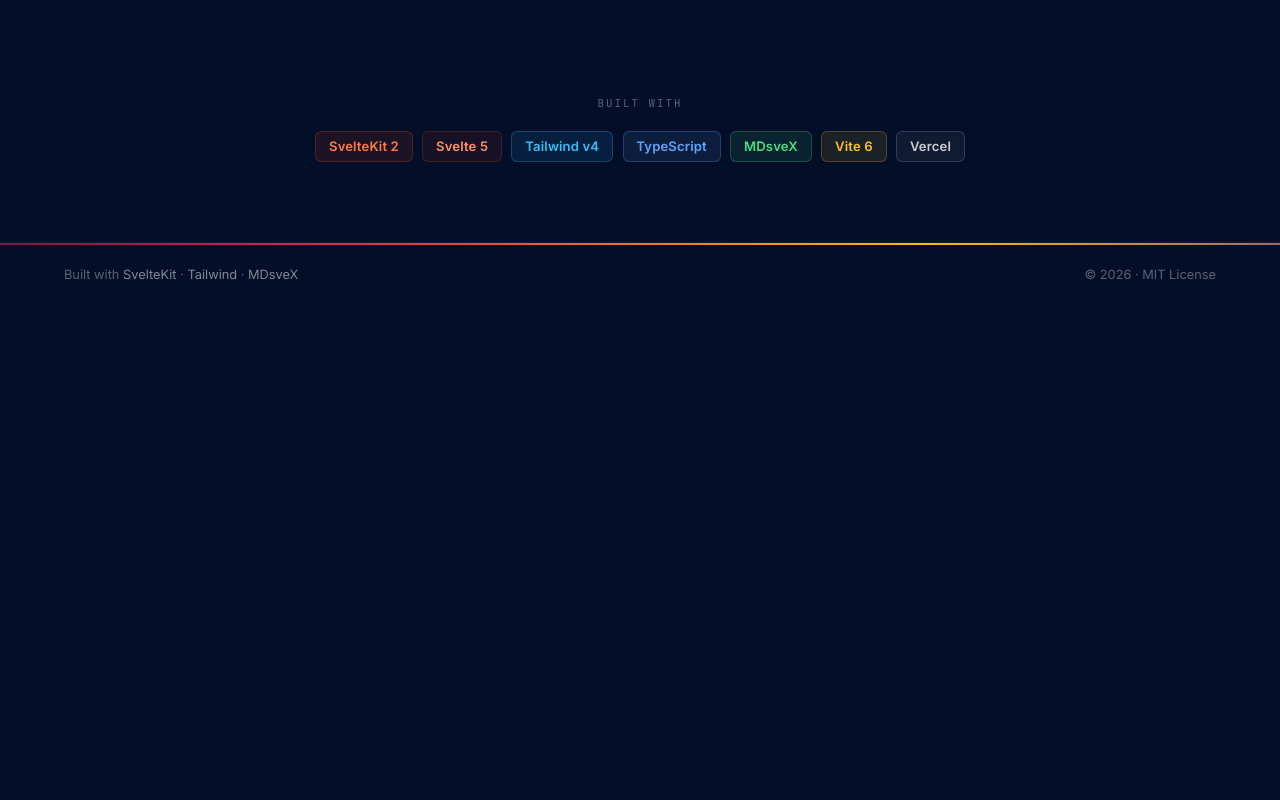
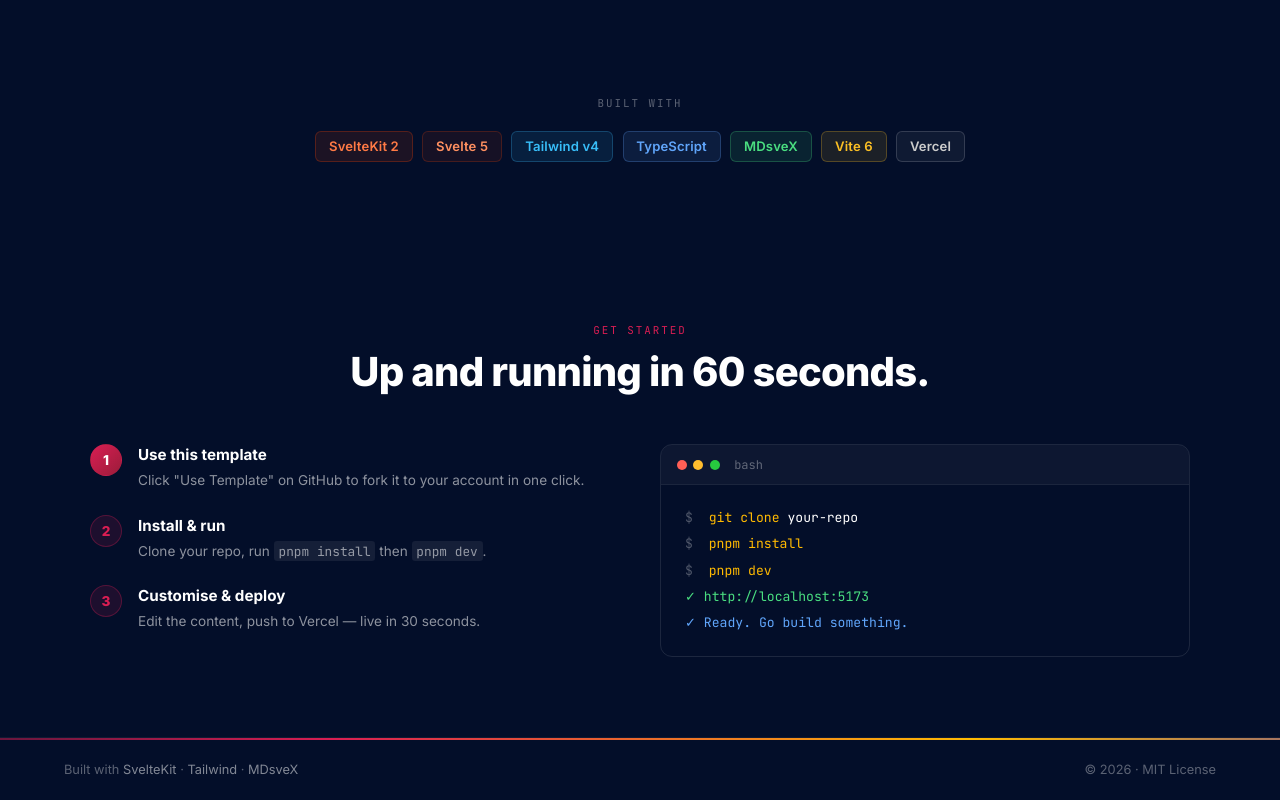
Before and after one commit to loke-dev/sveltekit-landing-page-template, a SvelteKit app: page / in a window 1280 px wide. Shown: the part 1527-2327 px from the top of the page. Before the commit the page ends 1832 px from the top, so only its background shows below. Built offline with nearby package versions, Linux system fonts and the light colour scheme.

Commit message:
feat: add HowToUseSection with steps and terminal mockup

```diff
--- /dev/null
+++ b/src/lib/components/sections/HowToUseSection.svelte
@@ -0,0 +1,169 @@
+<script lang="ts">
+	import SectionLabel from '$components/ui/SectionLabel.svelte';
+	import { fadeIn } from '$utils/fadeIn';
+
+	const steps = [
+		{ n: '1', title: 'Use this template',    desc: 'Click "Use Template" on GitHub to fork it to your account in one click.' },
+		{ n: '2', title: 'Install & run',         desc: 'Clone your repo, run <code>pnpm install</code> then <code>pnpm dev</code>.' },
+		{ n: '3', title: 'Customise & deploy',   desc: 'Edit the content, push to Vercel — live in 30 seconds.' },
+	];
+</script>
+
+<section id="how-to-use" class="section" aria-labelledby="howto-heading">
+	<div class="section-container">
+		<div class="section-header" use:fadeIn>
+			<SectionLabel text="Get Started" />
+			<h2 id="howto-heading" class="section-title">Up and running in 60 seconds.</h2>
+		</div>
+
+		<div class="howto-grid">
+			<ol class="steps" use:fadeIn={{ delay: 100 }}>
+				{#each steps as step, i}
+					<li class="step">
+						<span class="step-number" class:active={i === 0}>{step.n}</span>
+						<div>
+							<h3 class="step-title">{step.title}</h3>
+							<!-- eslint-disable-next-line svelte/no-at-html-tags -->
+							<p class="step-desc">{@html step.desc}</p>
+						</div>
+					</li>
+				{/each}
+			</ol>
+
+			<div class="terminal" use:fadeIn={{ delay: 200 }} role="img" aria-label="Terminal showing installation commands">
+				<div class="terminal-header" aria-hidden="true">
+					<span class="dot red"></span>
+					<span class="dot yellow"></span>
+					<span class="dot green"></span>
+					<span class="terminal-title">bash</span>
+				</div>
+				<div class="terminal-body">
+					<p><span class="prompt">$</span> <span class="cmd">git clone</span> your-repo</p>
+					<p><span class="prompt">$</span> <span class="cmd">pnpm install</span></p>
+					<p><span class="prompt">$</span> <span class="cmd">pnpm dev</span></p>
+					<p class="success">✓ http://localhost:5173</p>
+					<p class="info">✓ Ready. Go build something.</p>
+				</div>
+			</div>
+		</div>
+	</div>
+</section>
+
+<style>
+	.howto-grid {
+		display: grid;
+		grid-template-columns: 1fr;
+		gap: 2.5rem;
+		align-items: start;
+	}
+
+	@media (min-width: 768px) {
+		.howto-grid { grid-template-columns: 1fr 1fr; }
+	}
+
+	.steps {
+		list-style: none;
+		padding: 0;
+		margin: 0;
+		display: flex;
+		flex-direction: column;
+		gap: 1.5rem;
+	}
+
+	.step {
+		display: flex;
+		gap: 1rem;
+		align-items: flex-start;
+	}
+
+	.step-number {
+		width: 2rem;
+		height: 2rem;
+		border-radius: 50%;
+		display: flex;
+		align-items: center;
+		justify-content: center;
+		font-size: 0.85rem;
+		font-weight: 800;
+		flex-shrink: 0;
+		background: rgba(217,30,83,0.12);
+		border: 1px solid rgba(217,30,83,0.3);
+		color: var(--color-primary);
+	}
+
+	.step-number.active {
+		background: linear-gradient(135deg, #d91e53, #9b1c3a);
+		color: white;
+		border-color: transparent;
+	}
+
+	.step-title {
+		font-size: 0.95rem;
+		font-weight: 700;
+		color: white;
+		margin: 0 0 0.2rem;
+	}
+
+	.step-desc {
+		font-size: 0.85rem;
+		color: rgba(255,255,255,0.55);
+		line-height: 1.5;
+		margin: 0;
+	}
+
+	.step-desc :global(code) {
+		font-family: var(--font-mono);
+		background: rgba(255,255,255,0.07);
+		padding: 0.1rem 0.3rem;
+		border-radius: 0.2rem;
+		font-size: 0.8rem;
+	}
+
+	.terminal {
+		background: var(--color-background-code);
+		border: 1px solid rgba(255,255,255,0.1);
+		border-radius: 0.75rem;
+		overflow: hidden;
+	}
+
+	.terminal-header {
+		background: rgba(255,255,255,0.04);
+		padding: 0.65rem 1rem;
+		display: flex;
+		align-items: center;
+		gap: 0.4rem;
+		border-bottom: 1px solid rgba(255,255,255,0.06);
+	}
+
+	.dot {
+		width: 10px;
+		height: 10px;
+		border-radius: 50%;
+	}
+	.dot.red    { background: #ff5f56; }
+	.dot.yellow { background: #ffbd2e; }
+	.dot.green  { background: #27c93f; }
+
+	.terminal-title {
+		margin-left: 0.5rem;
+		font-size: 0.75rem;
+		color: rgba(255,255,255,0.35);
+		font-family: var(--font-mono);
+	}
+
+	.terminal-body {
+		padding: 1.25rem 1.5rem;
+		font-family: var(--font-mono);
+		font-size: 0.82rem;
+		line-height: 2;
+		display: flex;
+		flex-direction: column;
+	}
+
+	.terminal-body p { margin: 0; }
+
+	.prompt { color: rgba(255,255,255,0.3); margin-right: 0.5rem; }
+	.cmd    { color: #ffba02; }
+	.success { color: #4ade80; margin-top: 0.5rem; }
+	.info    { color: #60a5fa; }
+</style>
--- a/src/routes/+page.svelte
+++ b/src/routes/+page.svelte
@@ -2,8 +2,10 @@
 	import HeroSection from '$components/sections/HeroSection.svelte';
 	import FeaturesSection from '$components/sections/FeaturesSection.svelte';
 	import TechStackSection from '$components/sections/TechStackSection.svelte';
+	import HowToUseSection from '$components/sections/HowToUseSection.svelte';
 </script>
 
 <HeroSection />
 <FeaturesSection />
 <TechStackSection />
+<HowToUseSection />
```
